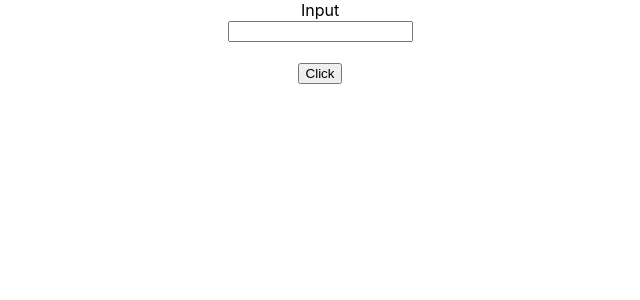
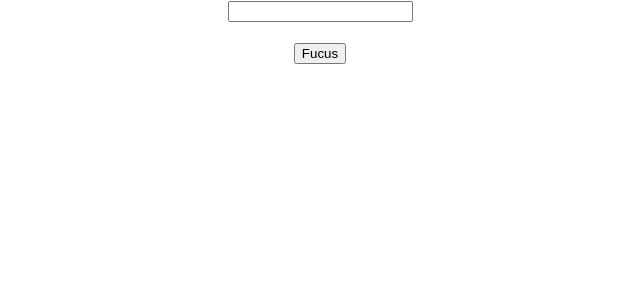
Before and after one commit to Mhdez221993/react-playground, a React (Create React App) app: page / in a window 1280 px wide. Shown: the top 300 px of the page, without its empty margins (320-960 px from the left). Built offline with nearby package versions, Linux system fonts and the light colour scheme.

Commit message:
Forwarding Refs from parent to child

```diff
--- a/src/App.js
+++ b/src/App.js
@@ -1,14 +1,14 @@
 import './App.css';
 import './components/appStyle.css';
 
-import FocusInput from './components/FocusInput';
+import ForwardingRefParentInput from './components/ForwardingRefParentInput';
 import React from 'react';
 
 class App extends React.Component {
   render() {
     return (
       <div className="App">
-        <FocusInput />
+        <ForwardingRefParentInput />
       </div>
     );
   }
--- /dev/null
+++ b/src/components/ForwardingRefInput.js
@@ -0,0 +1,20 @@
+import React, { forwardRef } from 'react'
+
+// function ForwardingRefInput() {
+//   return (
+//     <div>
+//       <input type="text" />
+//     </div>
+//   )
+// }
+
+const ForwardingRefInput = forwardRef((props, ref) => {
+    return (
+      <div>
+        <input type="text" ref={ref} />
+      </div>
+    )
+  }
+)
+
+export default ForwardingRefInput
--- /dev/null
+++ b/src/components/ForwardingRefParentInput.js
@@ -0,0 +1,26 @@
+import React, { Component, createRef } from 'react'
+
+import ForwardingRefInput from './ForwardingRefInput'
+
+export class ForwardingRefParentInput extends Component {
+  constructor(props) {
+    super(props)
+    this.inputRef = createRef()
+  }
+
+  handleClick = () => {
+    this.inputRef.current.focus()
+  }
+
+  render() {
+    return (
+      <div>
+        <ForwardingRefInput ref={this.inputRef} />
+        <br />
+        <button onClick={this.handleClick}>Fucus</button>
+      </div>
+    )
+  }
+}
+
+export default ForwardingRefParentInput
```
